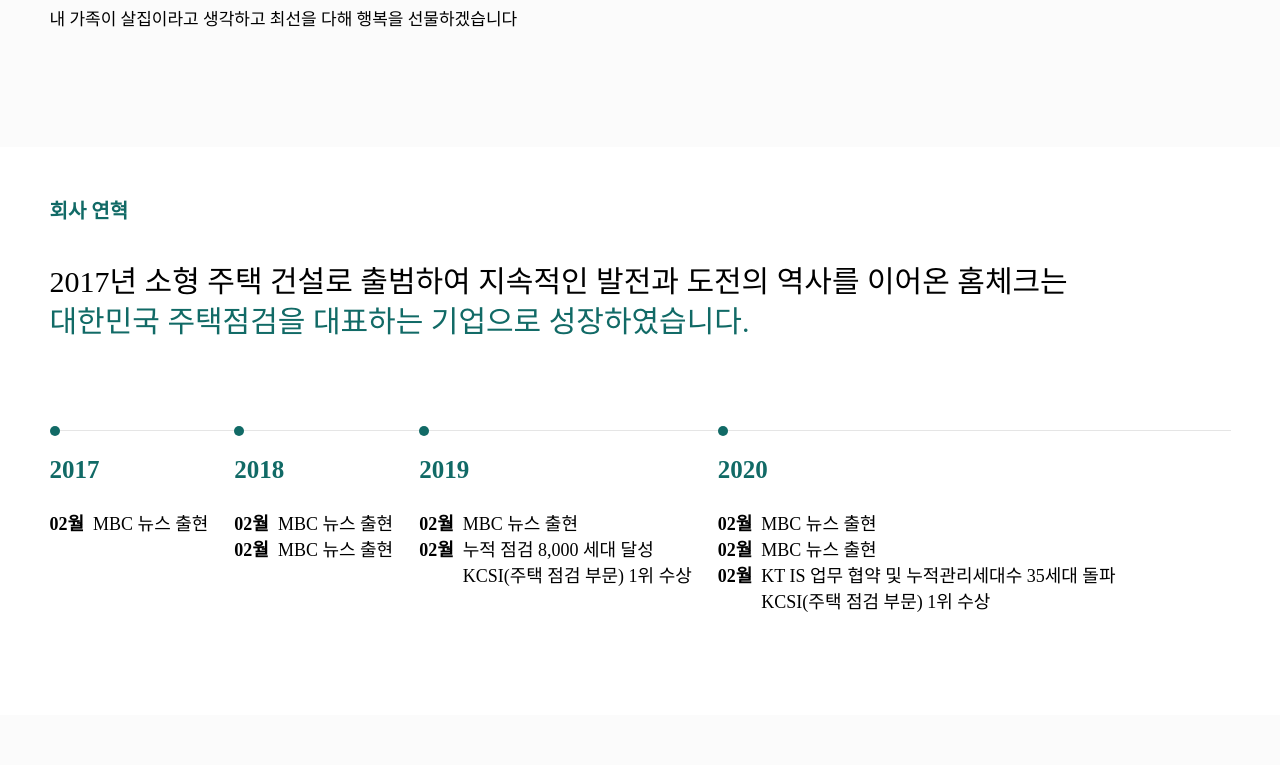
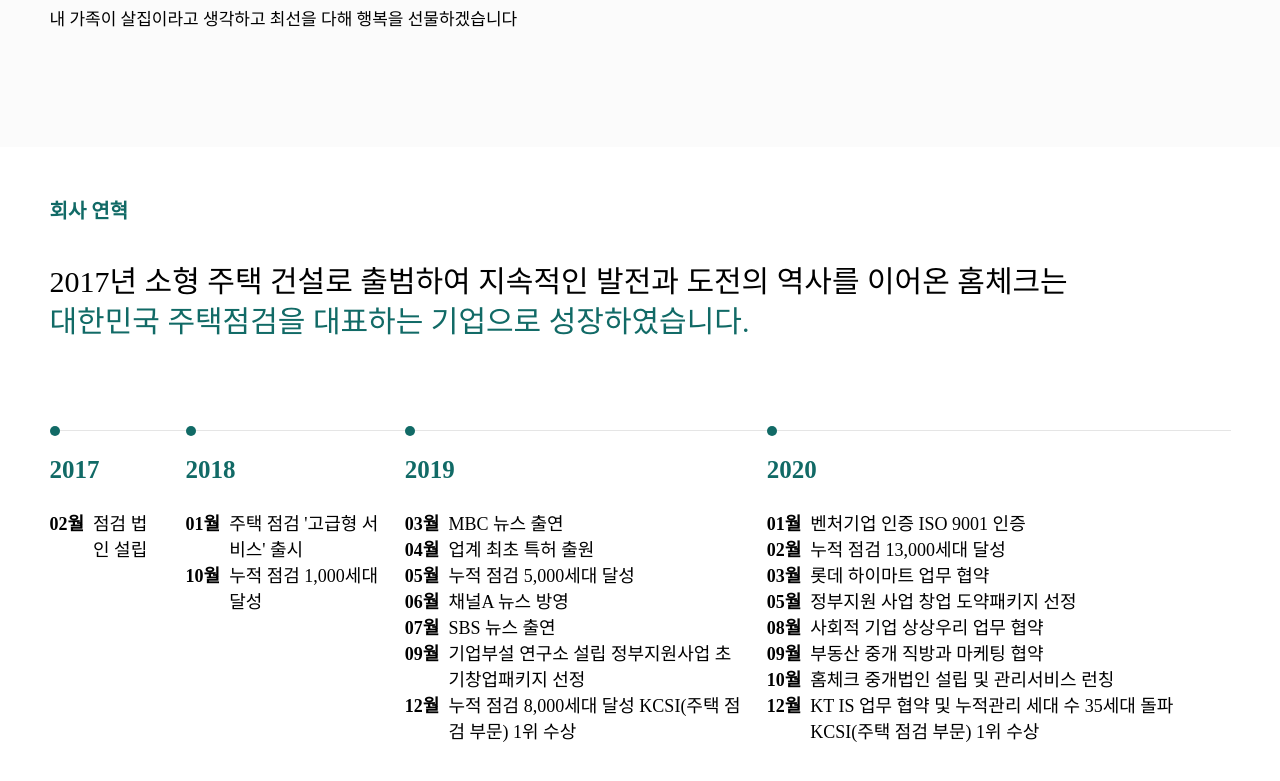
Before and after one commit to tripleEun/hm_chk, a Nuxt app: page /company in a window 1280 px wide. Shown: the part 1179-1960 px from the top of the page. Built offline with nearby package versions, Linux system fonts and the light colour scheme; a web font is replaced by a local one.

Commit message:
회사 연혁 설정

```diff
--- a/pages/company.vue
+++ b/pages/company.vue
@@ -79,18 +79,22 @@
                             <span class="point">대한민국 주택점검을 대표하는 기업으로 성장하였습니다.</span>
                         </h4>
                         <ul class="history__wrapper">
-                            <li>
+                            <li v-for="item in history" :key="item.index">
                                 <dl>
-                                    <dt class="point">2017</dt>
-                                    <dd>
-                                        <strong>02월</strong>
-                                        <span>
-                                            MBC 뉴스 출현
-                                        </span>
-                                    </dd>
+                                    <dt class="point">{{ item.year }}</dt>
+                                    <div v-for="content in item.items" :key="content.index">
+                                        <dd>
+                                            <strong>{{ content.month }}</strong>
+                                            <span>
+                                                {{ content.description }}
+                                            </span>
+                                        </dd>
+                                    </div>
                                 </dl>
                             </li>
-                            <li>
+
+
+                            <!-- <li>
                                 <dl>
                                     <dt class="point">2018</dt>
                                     <dd>
@@ -147,8 +151,8 @@
                                             KCSI(주택 점검 부문) 1위 수상
                                         </span>
                                     </dd>
-                                </dl>
-                            </li>
+                                </dl> -->
+                            <!-- </li> -->
                         </ul>
                     </div>
                 </div>
@@ -159,8 +163,14 @@
 </template>
 
 <script>
+import history from '@/static/history.json'
+
 export default {
-
+    data() {
+        return {
+            history
+        }
+    }
 }
 
 </script>
--- /dev/null
+++ b/static/history.json
@@ -0,0 +1,94 @@
+[
+    {
+        "year" : "2017",
+        "items" : [
+            {
+                "month" : "02월",
+                "description" : "점검 법인 설립"
+            }
+        ]
+    },
+    {
+        "year" :  "2018",
+        "items" : [
+            {
+                "month" : "01월",
+                "description" : "주택 점검 '고급형 서비스' 출시"
+            },
+            {
+                "month" : "10월",
+                "description" : "누적 점검 1,000세대 달성"
+            }
+        ]
+    },
+    {
+        "year" : "2019",
+        "items" : [
+            {
+                "month" : "03월",
+                "description" : "MBC 뉴스 출연"
+            },
+            {
+                "month" : "04월",
+                "description" : "업계 최초 특허 출원"
+            },
+            {
+                "month" : "05월",
+                "description" : "누적 점검 5,000세대 달성"
+            },
+            {
+                "month" : "06월",
+                "description" : "채널A 뉴스 방영"
+            },
+            {
+                "month" : "07월",
+                "description" : "SBS 뉴스 출연"
+            },
+            {
+                "month" : "09월",
+                "description" : "기업부설 연구소 설립 정부지원사업 초기창업패키지 선정"
+            },
+            {
+                "month" : "12월",
+                "description" : "누적 점검 8,000세대 달성 KCSI(주택 점검 부문) 1위 수상"
+            }
+        ]
+    },
+    {
+        "year" : "2020",
+        "items" : [
+            {
+                "month" : "01월",
+                "description" : "벤처기업 인증 ISO 9001 인증"
+            },
+            {
+                "month" : "02월",
+                "description" : "누적 점검 13,000세대 달성"
+            },
+            {
+                "month" : "03월",
+                "description" : "롯데 하이마트 업무 협약"
+            },
+            {
+                "month" : "05월",
+                "description" : "정부지원 사업 창업 도약패키지 선정"
+            },
+            {
+                "month" : "08월",
+                "description" : "사회적 기업 상상우리 업무 협약"
+            },
+            {
+                "month" : "09월",
+                "description" : "부동산 중개 직방과 마케팅 협약"
+            },
+            {
+                "month" : "10월",
+                "description" : "홈체크 중개법인 설립 및 관리서비스 런칭"
+            },
+            {
+                "month" : "12월",
+                "description" : "KT IS 업무 협약 및 누적관리 세대 수 35세대 돌파 KCSI(주택 점검 부문) 1위 수상"
+            }
+        ]
+    }
+]
```
